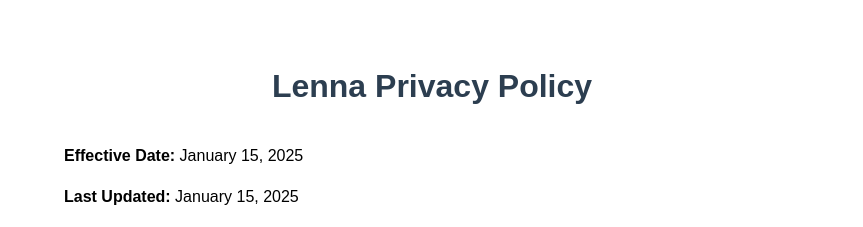
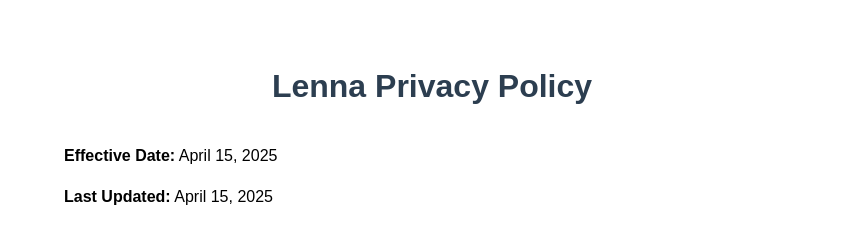
Before and after one commit to LennaApp/LennaApp, a plain HTML site: page privacy-policy/en.html in a window 1280 px wide. Shown: the top 227 px of the page, without its empty margins (208-1071 px from the left). Drawn offline with Linux system fonts and the light colour scheme.

Commit message:
Update en.html

```diff
--- a/privacy-policy/en.html
+++ b/privacy-policy/en.html
@@ -52,8 +52,8 @@
 </head>
 <body>
   <h1>Lenna Privacy Policy</h1>
-  <p><strong>Effective Date:</strong> January 15, 2025</p>
-  <p><strong>Last Updated:</strong> January 15, 2025</p>
+  <p><strong>Effective Date:</strong> April 15, 2025</p>
+  <p><strong>Last Updated:</strong> April 15, 2025</p>
 
   <div class="highlight">
     <p style="text-indent: 0; margin: 0;"><strong>Important:</strong> This Privacy Policy describes how Lenna ("we," "our," or "the App") collects, uses, stores, and shares information, including Google user data when you use Google Sign-In services.</p>
```
